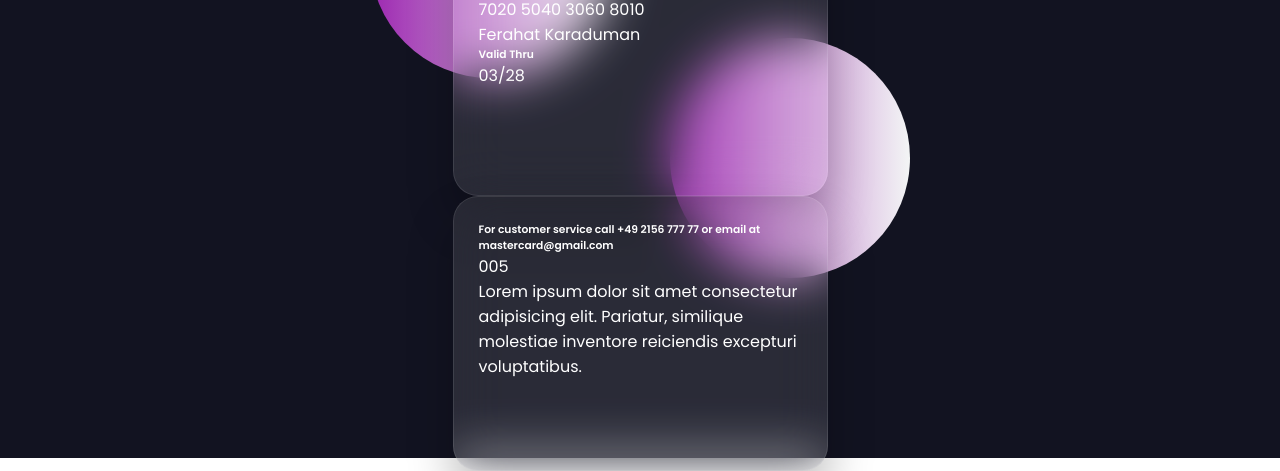
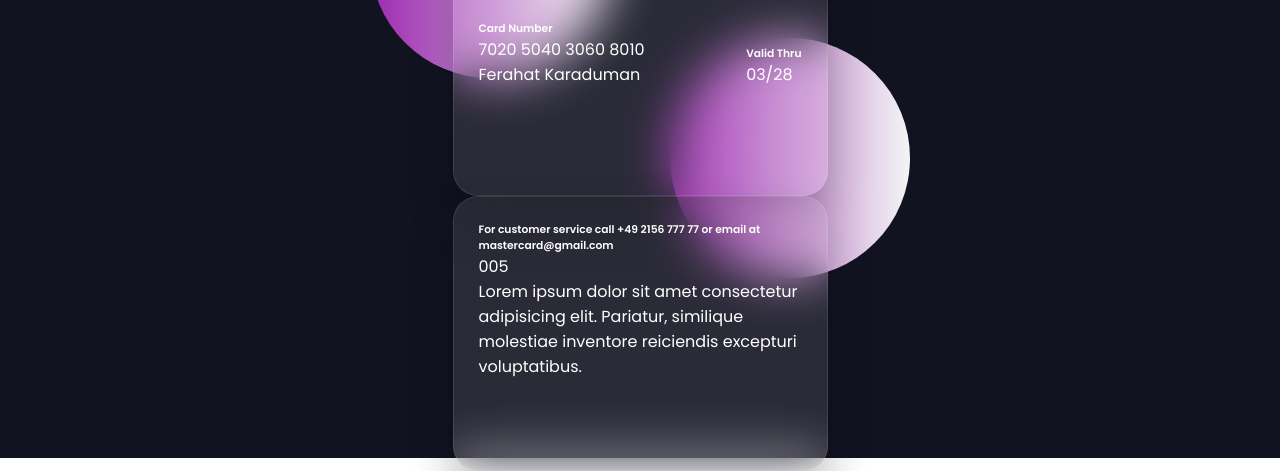
Before and after one commit to Ferhat-Karaduman/Flipping_Credit_Card_UI_Design, a plain HTML site: page index.html in a window 1280 px wide. Shown: the part 342-813 px from the top of the page. Drawn offline with Linux system fonts and the light colour scheme.

Commit message:
css added

```diff
--- a/style.css
+++ b/style.css
@@ -70,3 +70,9 @@ h5 {
 .front-face .chip {
   width: 50px;
 }
+.front-face .card-details {
+  display: flex;
+  margin-top: 40px;
+  align-items: flex-end;
+  justify-content: space-between;
+}
```
